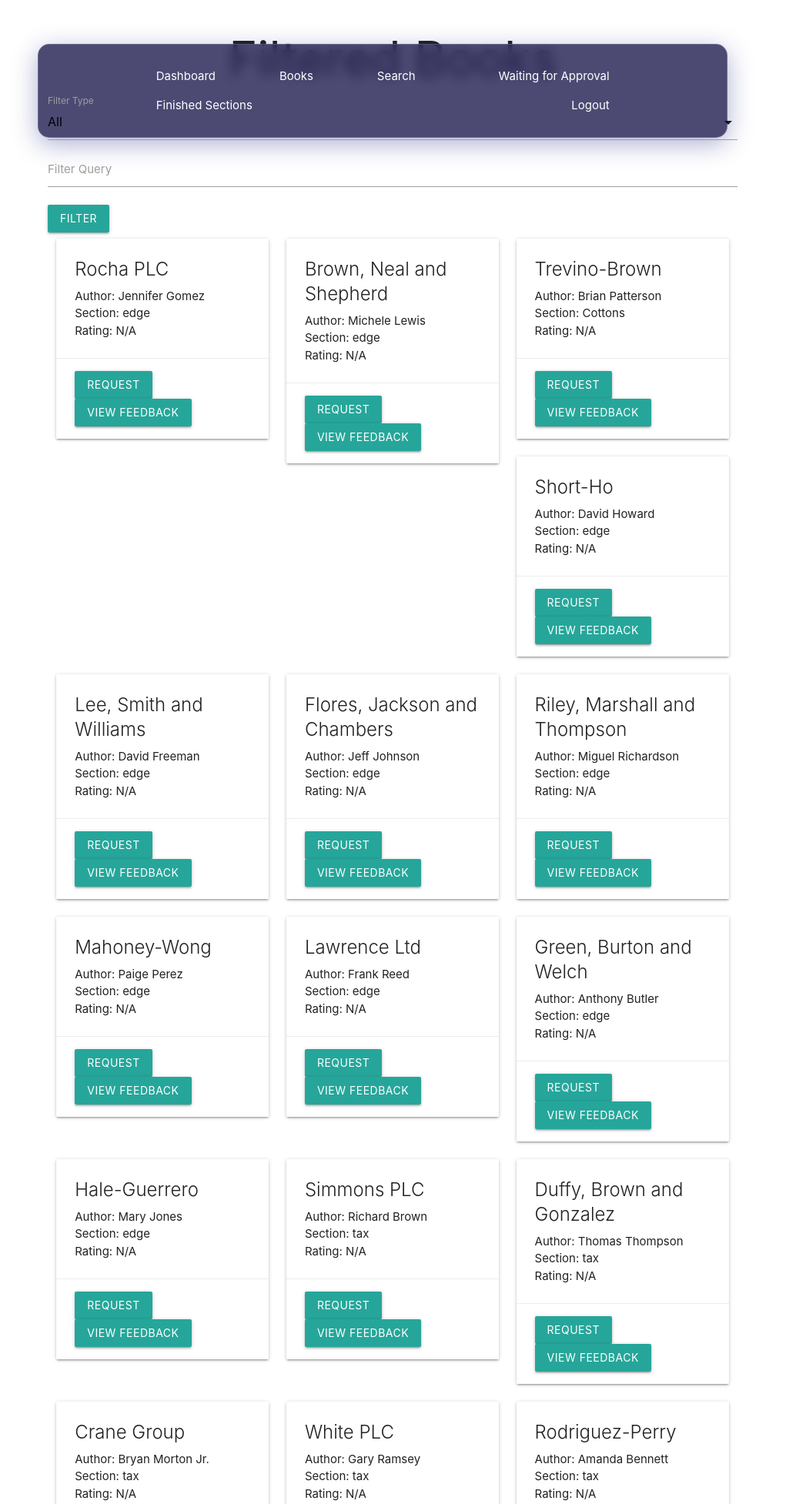
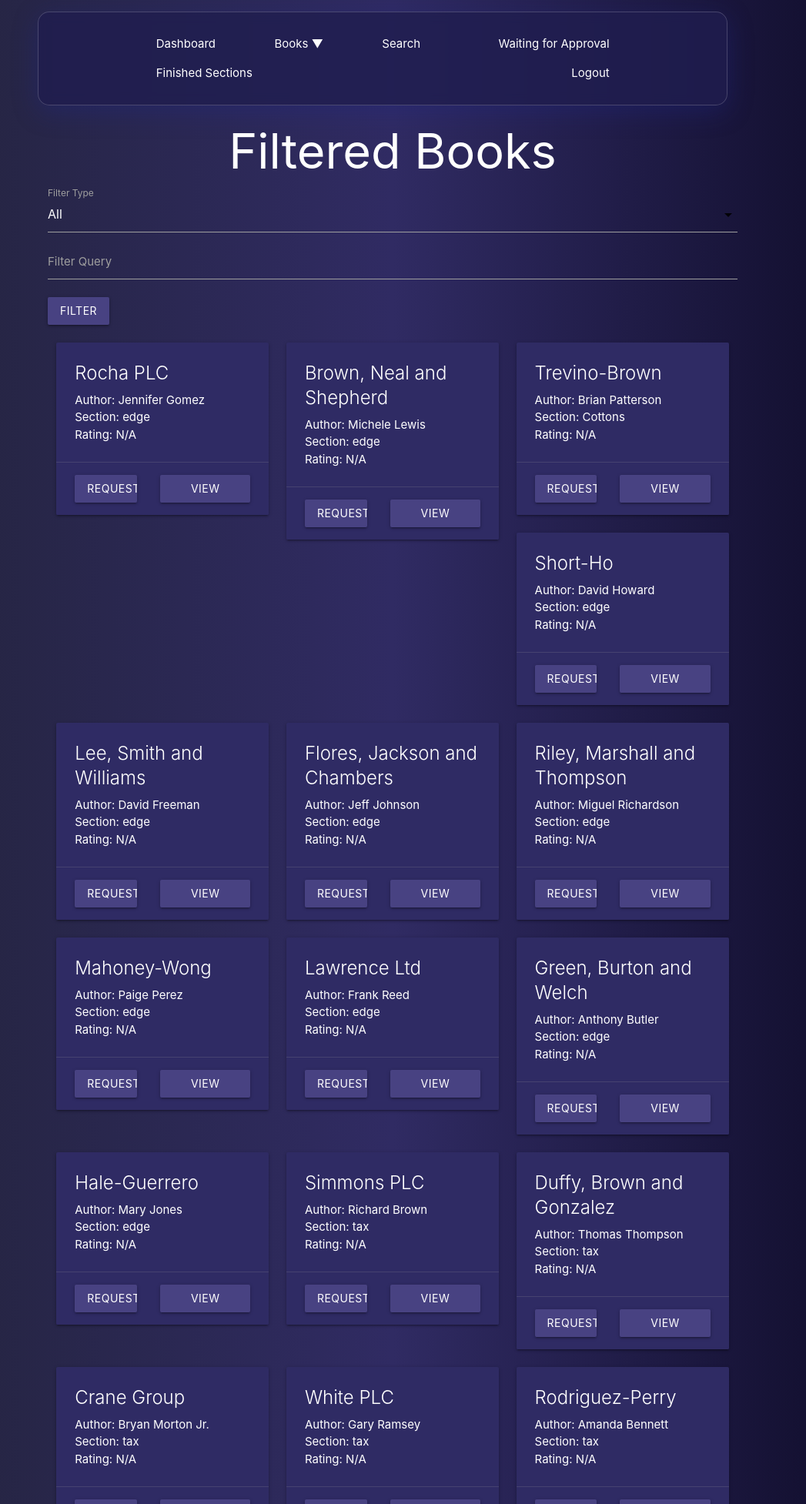
Before and after one commit to 51Hypers/AppDevProject---I, a Flask app: page /books/filter in a window 1280 px wide. Shown: the top 1954 px of the page at 77% size, without its empty margins (130-1177 px from the left). Run offline with Flask 3, Linux system fonts and the light colour scheme; data comes from the database, SQL or seed files in the repository.

Commit message:
designed other books pages

```diff
--- a/templates/books/books.html
+++ b/templates/books/books.html
@@ -7,7 +7,7 @@
   </head>
   <style>
     .navbar {
-      left: 9% !important;
+      left: 8% !important;
     }
 
     body {
--- a/templates/books/books_filter.html
+++ b/templates/books/books_filter.html
@@ -6,6 +6,38 @@
     <meta name="viewport" content="width=device-width, initial-scale=1.0">
     <title>Filtered Books</title>
     <link rel="stylesheet" href="https://cdnjs.cloudflare.com/ajax/libs/materialize/1.0.0/css/materialize.min.css">
+    <style>
+        body {
+            background: linear-gradient( to right, #24243e, #302b63, #0f0c29 );
+            color: white;
+        }
+
+        .container {
+            padding-top: 8rem;
+        }
+        .card {
+            background-color: #2f2b64;
+        }
+        .row {
+            margin-top: 1rem;
+        }
+
+        .select-wrapper > input{
+            color: white;
+        }
+        .btn {
+            background-color: #484282;
+        }
+
+        .btn:hover {
+            background-color: #4c459f ;
+        }
+        .card-action {
+            display: flex;
+            gap: 2rem;
+            justify-content: flex-start;
+        }
+    </style>
 </head>
 <body>
     {% include 'dashboards/usernav.html' %}
--- a/templates/dashboards/usernav.html
+++ b/templates/dashboards/usernav.html
@@ -14,10 +14,11 @@
     padding: 1.5rem 8.5rem;
     position: fixed;
     left: 14%;
-  display: flex;
-  flex-wrap: wrap;
-  align-items: center;
-  justify-content: space-between;
+    display: flex;
+    flex-wrap: wrap;
+    align-items: center;
+    justify-content: space-between;
+    z-index: 100;
   }
 
   .navbar a {
@@ -57,7 +58,7 @@
 <div class="navbar">
   <a href="/dashboards/user_dashboard">Dashboard</a>
   <div class="books-dropdown">
-    <span style="cursor: pointer">Books </span>
+    <span style="cursor: pointer">Books &#9660;</span>
     <div class="menu">
       <a href="/books">Available Books</a>
       <a href="/books/deadlines">Borrowed Books</a>
```
Also changed, not shown: templates/dashboards/user_dashboard.html (+37 -2 lines), templates/users/finished_books.html (+16 -0 lines), templates/users/finished_books_by_section.html (+20 -6 lines), templates/users/requested_books.html (+16 -0 lines).
